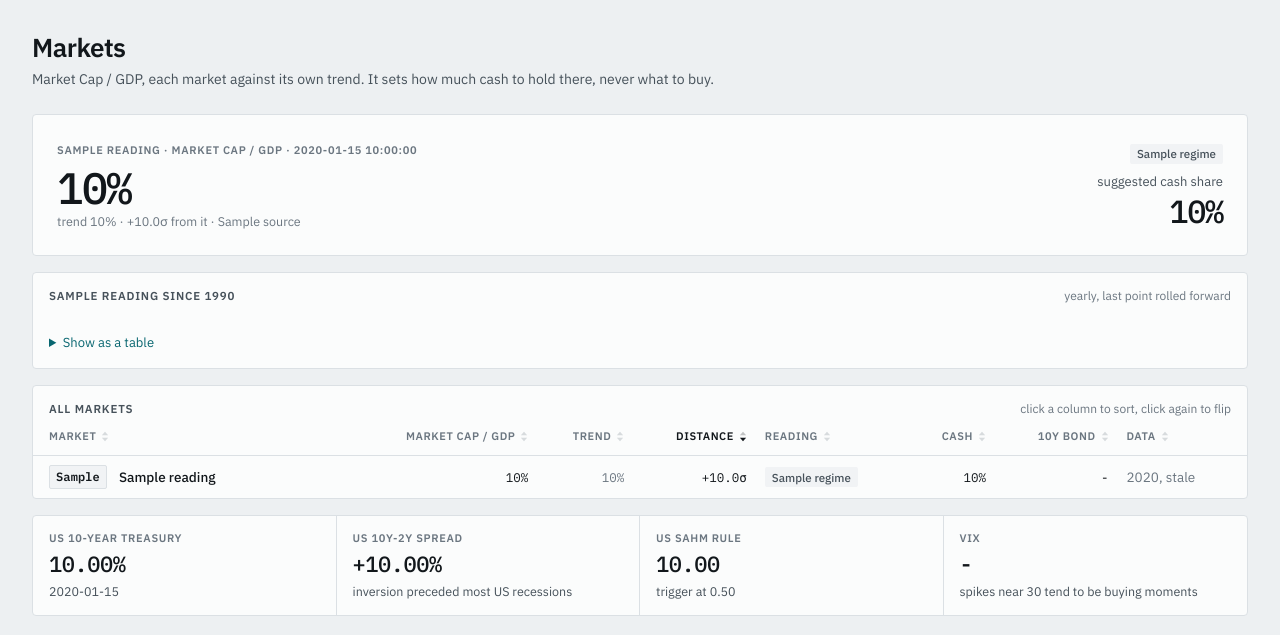
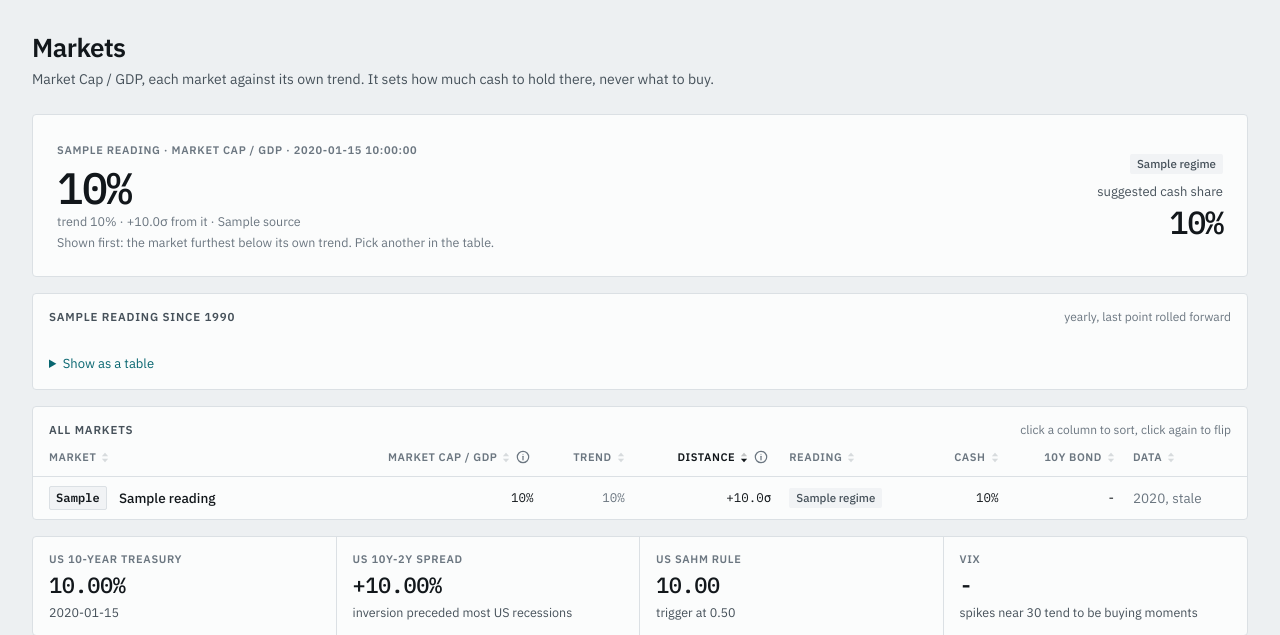
Before and after one commit to Jkovv/value_investor, a FastAPI app: template templates/market.html in a window 1280 px wide. Shown: the part 53-688 px from the top of the page. Run offline with FastAPI, Linux system fonts and the light colour scheme; the template is opened without the code that fills it: most values are stand-ins (such as "Sample title", 1, 10 or a date in 2020).

Commit message:
ten-year history on by default, markets open on the cheapest one, tips on two market columns

```diff
--- a/app.py
+++ b/app.py
@@ -152,7 +152,7 @@ def render_report(text: str) -> Markup:
 
 
 @app.get("/", response_class=HTMLResponse)
-def ranking(request: Request, q: str = "", profile: str = "", market: str = "", full: bool = False):
+def ranking(request: Request, q: str = "", profile: str = "", market: str = "", full: bool = True):
     try:
         with store.connect(read_only=True) as con:
             df = screener.ranking(con)
@@ -290,6 +290,13 @@ def data(request: Request):
                                                              "names": names})
 
 
+def cheapest(readings: dict) -> "str | None":
+    """the market furthest below its own trend, among those with a current or recently rolled figure."""
+    scored = [r for r in readings.values() if r.get("value") is not None and r.get("z") is not None]
+    sound = [r for r in scored if r.get("confidence") in ("high", "medium")] or scored
+    return min(sound, key=lambda r: r["z"])["iso3"] if sound else None
+
+
 @app.get("/market", response_class=HTMLResponse)
 def market(request: Request, m: str = ""):
     try:
@@ -299,7 +306,8 @@ def market(request: Request, m: str = ""):
             bonds = {iso: markets.bond_yield(con, iso) for iso in readings}
     except duckdb.IOException:
         return _busy(request, "market")
-    chosen = (m or "USA").upper()
+    best = cheapest(readings)
+    chosen = (m or best or "USA").upper()
     reading = readings.get(chosen)
     chart, table = None, []
     if reading and reading.get("value") is not None:
@@ -315,5 +323,5 @@ def market(request: Request, m: str = ""):
     rows = sorted(readings.values(), key=lambda r: (r.get("z") is None, -(r.get("z") or 0)))
     return templates.TemplateResponse(request, "market.html", {
         "snap": snap, "readings": rows, "chosen": chosen, "reading": reading, "chart": chart,
-        "table": table, "bonds": bonds,
+        "table": table, "bonds": bonds, "best": best, "picked": bool(m),
     })
--- a/templates/market.html
+++ b/templates/market.html
@@ -13,6 +13,7 @@
     <span class="stat-label">{{ reading.name }} · Market Cap / GDP · {{ reading.date }}</span>
     <span class="hero-value" style="margin-top: 6px">{{ reading.value | pct(0) }}</span>
     <span class="hero-range">trend {{ reading.trend | pct(0) }} · {{ "%+.1f" | format(reading.z) }}σ from it · {{ reading.source }}</span>
+    {% if chosen == best and not picked %}<span class="hero-range">Shown first: the market furthest below its own trend. Pick another in the table.</span>{% endif %}
   </div>
   <div class="hero-figure">
     <span class="pill pill-{{ regime_tone[reading.regime] }}">{{ reading.regime | capitalize }}</span>
@@ -68,9 +69,9 @@
     <thead>
       <tr>
         {{ sort_head("Market", "text", "") }}
-        {{ sort_head("Market Cap / GDP") }}
+        {{ sort_head("Market Cap / GDP", tip="The value of every listed share in the country against the size of its economy (GDP). High means the stock market is priced richly for what the economy produces. A market is only compared with its own history: some countries list far more of their companies than others.") }}
         {{ sort_head("Trend") }}
-        {{ sort_head("Distance", initial="descending") }}
+        {{ sort_head("Distance", initial="descending", tip="How far today's Market Cap / GDP sits from this market's long-run trend, in standard deviations (σ). Around 0 is normal for it. Below -1σ reads as cheap, above +1.5σ as very expensive, and the suggested cash share rises with it.") }}
         {{ sort_head("Reading", align="") }}
         {{ sort_head("Cash") }}
         {{ sort_head("10y bond") }}
--- a/templates/ranking.html
+++ b/templates/ranking.html
@@ -45,6 +45,7 @@
       <option value="general" {% if profile == 'general' %}selected{% endif %}>Operating companies</option>
       <option value="financial" {% if profile == 'financial' %}selected{% endif %}>Banks, insurers, REITs</option>
     </select>
+    <input type="hidden" name="full" value="false">
     <label class="switch">
       <input type="checkbox" name="full" value="true" {% if full %}checked{% endif %} onchange="this.form.submit()">
       <span class="track"></span>
```
Also changed, not shown: tests/test_public_dashboard.py (+10 -0 lines).
